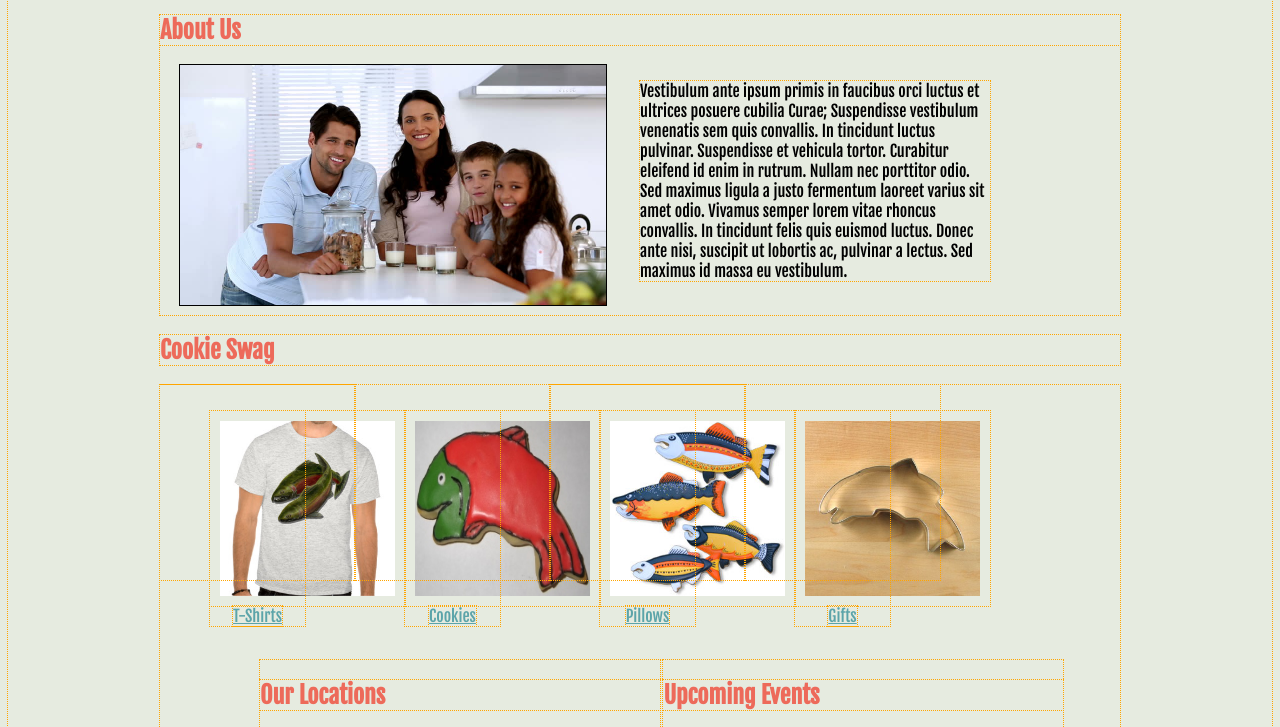
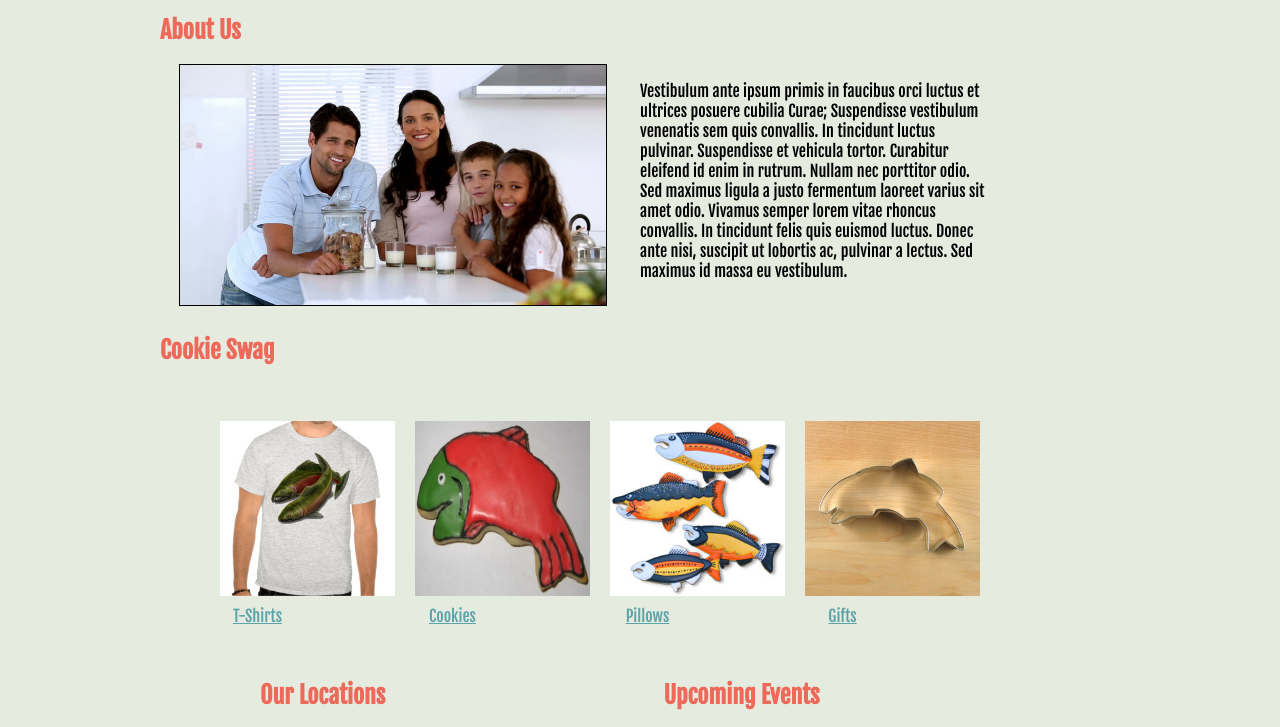
Before and after one commit to shellytang/cookie-stand, a plain HTML site: page index.html in a window 1280 px wide. Shown: the part 216-943 px from the top of the page. Drawn offline with Linux system fonts and the light colour scheme.

Commit message:
removed outline

```diff
--- a/style.css
+++ b/style.css
@@ -66,10 +66,6 @@ button:hover {
 input {
   width: 100px;
   font-size: 14px;
-}
-
-*{
-  outline: 1px dotted orange;
 }
 header {
   background: #A4C2A5;
```
